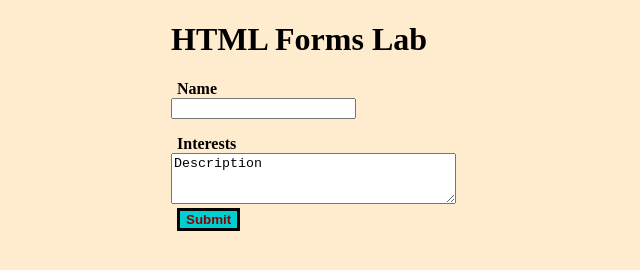
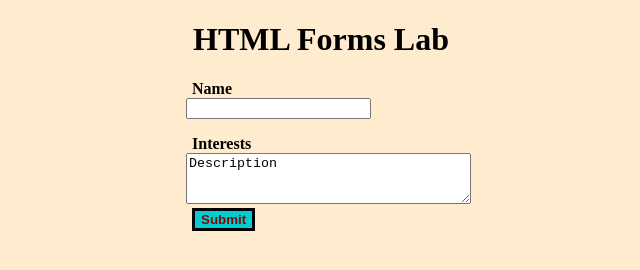
Before and after one commit to tedtrabucco/tedtrabucco.github.io, a plain HTML site: page Lab_6/index.html in a window 1280 px wide. Shown: the whole page, without its empty margins (319-959 px from the left). Drawn offline with Linux system fonts and the light colour scheme.

Commit message:
final
done

```diff
--- a/Lab_6/css/form_styles.css
+++ b/Lab_6/css/form_styles.css
@@ -5,7 +5,7 @@ form {
 
     /* Center the form on the page */
     margin: 0 auto;
-    width: 300px;
+    width: 270px;
 
   }
 
@@ -15,12 +15,16 @@ form {
     margin: 0;
   }
 
+  h1 {
+    text-align: center;
+    font-weight: bold;
+  }
+
   form li + li {
     margin-top: 1em;
   }
 
   label {
-    /* Uniform size & alignment */
     text-align: left;
     font-weight: bold;
     margin-bottom: 5px;
@@ -28,8 +32,6 @@ form {
   }
 
   button {
-    /* This extra margin represent roughly the same space as the space
-       between the labels and their text fields */
     margin-left: 6px;
     background-color: darkturquoise;
     color: darkred;
--- a/Lab_6/index.html
+++ b/Lab_6/index.html
@@ -7,8 +7,9 @@
     <link rel="stylesheet" href="css/form_styles.css">
 </head>
 <body>
+    <h1 class = "intro">HTML Forms Lab</h1>
         <form action="https://fierce-taiga-97625.herokuapp.com/lab" method="post">
-            <h1 class = "intro">HTML Forms Lab</h1>
+
             <ul>
             <li>
            <label for="name">Name</label><br>
```
